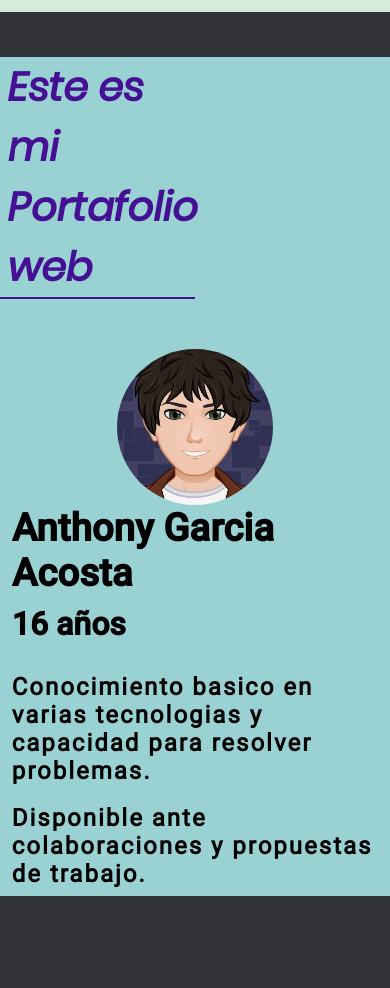
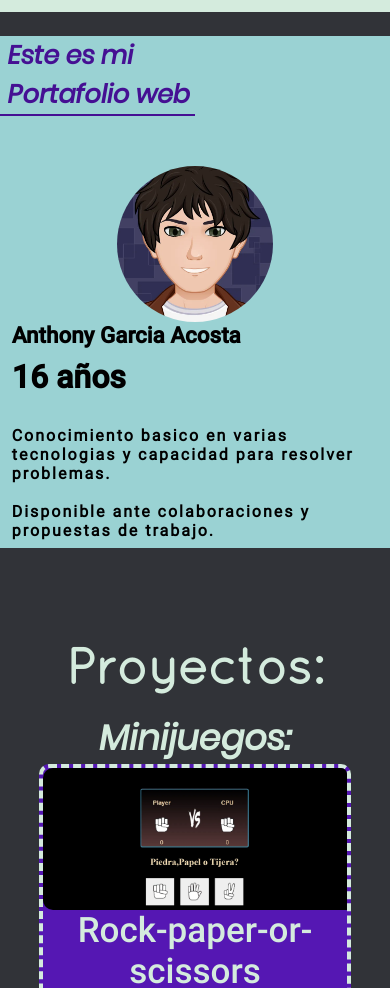
Before and after one commit to anthonyGarciaa/Portfolio, a plain HTML site: page index.html in a window 390 px wide. Shown: the part 112-1100 px from the top of the page. Drawn offline with nearby package versions, Linux system fonts and the light colour scheme; files whose address does not match are found by name.

Commit message:
Modify styles

```diff
--- a/style.css
+++ b/style.css
@@ -146,7 +146,7 @@ main {
     flex-direction: column;
     justify-content: center;
     align-items: center;
-    margin-top: 120px;
+    margin-top: 6%;
     width: 100%;
     height: max-content;
     font-family: var(--font-nav);
@@ -244,7 +244,7 @@ main {
     margin-bottom: 20px;
     border: 4px dashed var(--bg-color1);
 }
-.projects div img{
+.project img{
     transform: translate(-60%,60%);
     transition: transform .4s;
     float: left;
@@ -260,7 +260,7 @@ main {
     align-items:inherit;
     text-align:center
 }
-.projects div div h5{
+.description h5{
     font-family: var(--font-nav);
     font-size: 350%;
     color: var(--bg-color1);
@@ -358,6 +358,7 @@ div.my-Stack h3 {
         color: var(--color-de-hovers);
     }
     .intro{
+        margin-top: 12%;
         border-radius: 0px;
         padding-bottom: 2%;
     }
@@ -379,24 +380,60 @@ div.my-Stack h3 {
     }
 
 }
+@media(max-width:814px){
+    .project{
+        flex-direction: column;
+        justify-content: flex-start;
+        align-items: center;
+        width: 80%;
+        height:400px;
+        padding-bottom: 2%;
+    }
+
+    .project img{
+        justify-items: start;
+        transform: translate(0,0);
+        height: 100%;
+        width: 100%;
+        object-fit: cover;
+    }
+}
 @media(max-width:791px){
     .intro{
-        margin-top: 169px;
+        margin-top: 13%;
+    }
+}
+@media(max-width:733px){
+    .intro{
+        margin-top: 21%;
+    }
+}
+@media(max-width:716px){
+    .intro{
+        margin-top: 24%;
+    }
+}
+@media(max-width:629px){
+    .intro{
+        margin-top: 27%;
+    }
+}
+@media(max-width:562px){
+    .intro{
+        margin-top: 30%;
+    }
+}
+@media(max-width:517px){
+    .intro{
+        margin-top: 34%;
+    }
+}
+@media(max-width:454px){
+    .intro{
+        margin-top: 38%;
     }
 }
 
-@media(max-width:814px){
-    .util,.minijuego{
-        flex-direction: column;
-        justify-content: center;
-        align-items: center;
-        width: 80%;
-        height: 250px;
-    }
-    .proyects div img{
-        transform: translate(0,0);
-    }
-}
 
 @media(max-width:401px) {
     header h1 {
@@ -419,9 +456,25 @@ div.my-Stack h3 {
     .intro h2{
         padding-left: 2%;
         align-self: self-start;
+        font-size: 160%;
         text-align: start;
     }
+    .intro h3, .intro .h4{
+        font-size: 140%;
+    }
+    .intro p {
+        font-size: 100%;
+    }
+    .project{
+        height:300px;
+    }
 }
+@media(max-width:307px){
+    .intro{
+        margin-top: 40%;
+    }
+}
+
 @media(max-width:288px){
     header{
         border-bottom-left-radius: 15px;
@@ -432,12 +485,20 @@ div.my-Stack h3 {
         font-size: 72%;
     }
     .intro{
-        margin-top: 180px;
+        margin-top: 38%;
+    }
+    .project{
+        height:250px;
+    }
+}
+@media(max-width:273px){
+    .intro{
+        margin-top: 56%;
     }
 }
 @media(max-width:269px){
     .intro{
-        margin-top: 189px;
+        margin-top: 55%;
     }
 }
 /*Stack-End*/
```
Also changed, not shown: index.html (+0 -1 lines).
